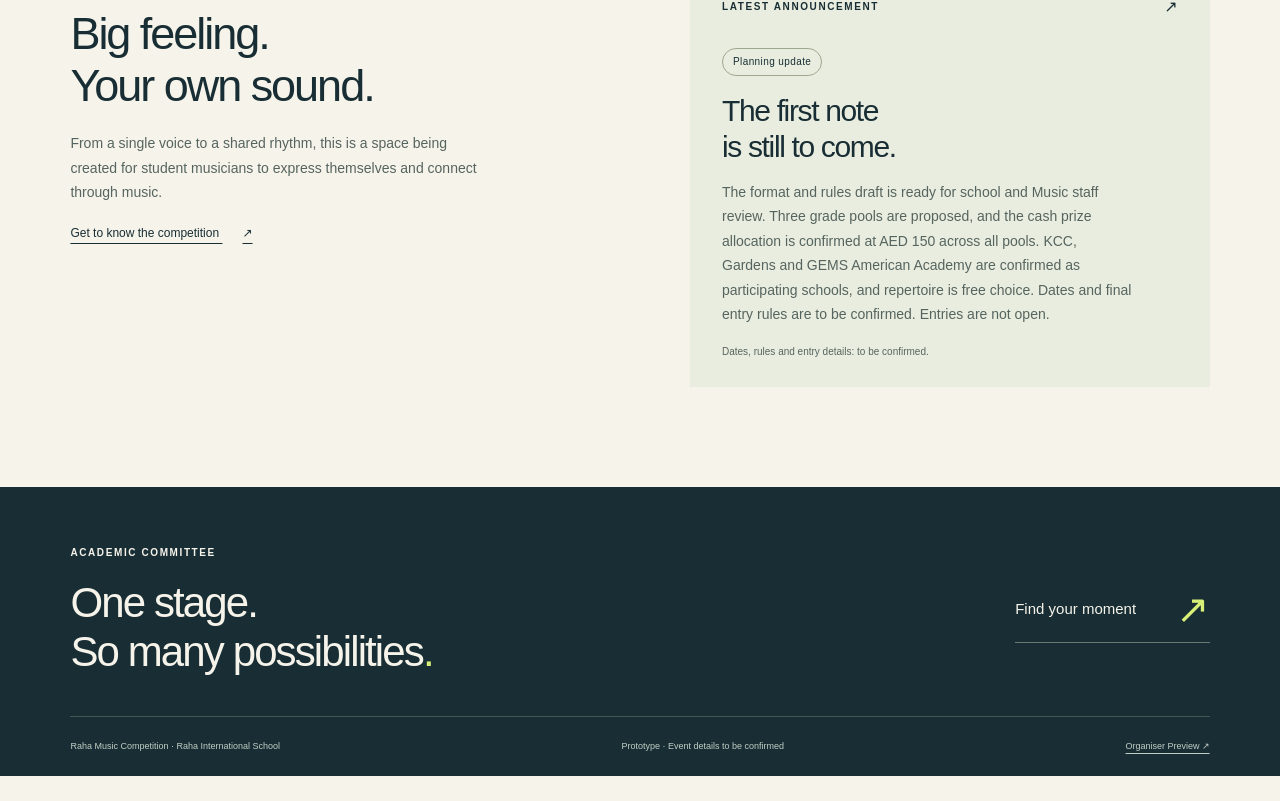
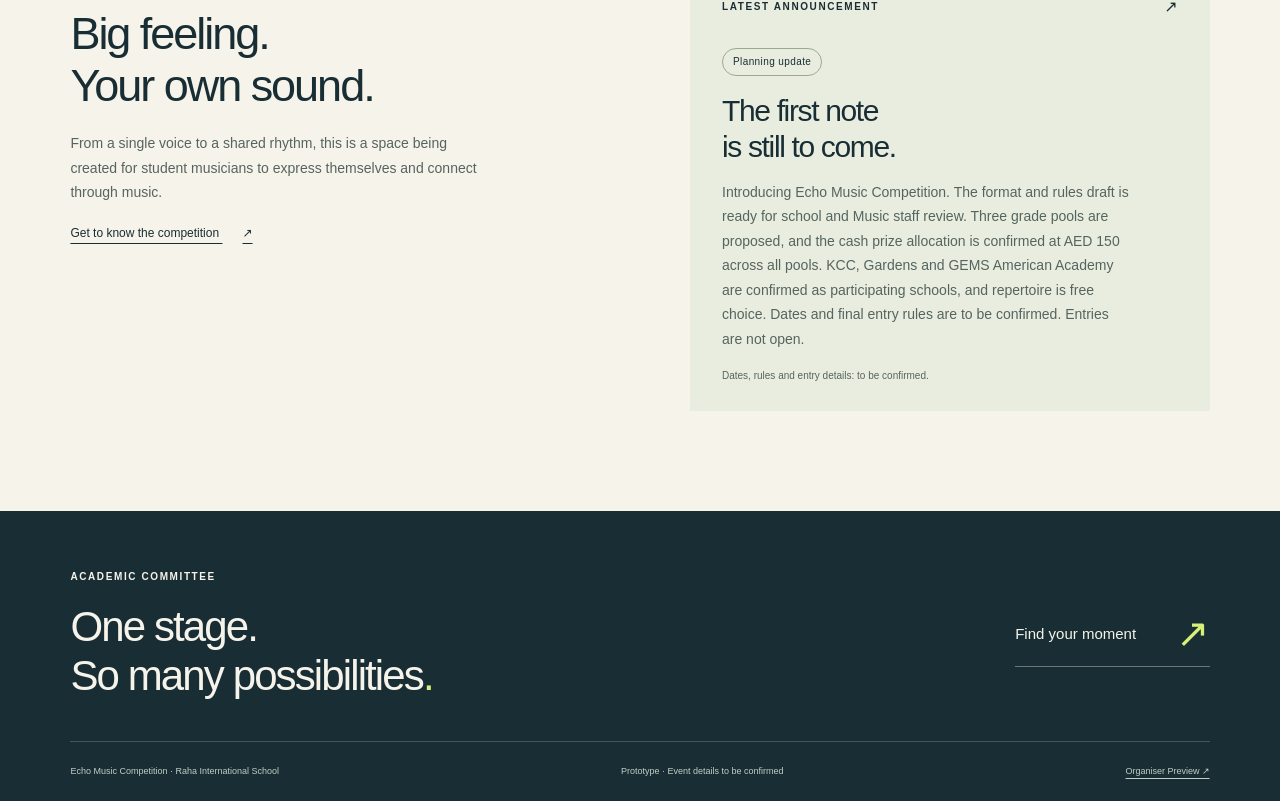
Before and after one commit to AKAlpha0811/music-competition, a React (Vite) app in the folder music-competition/: page / in a window 1280 px wide. Shown: the part 1347-2148 px from the top of the page. Before the commit the page ends 2123 px from the top, so only its background shows below. Built offline with nearby package versions, Linux system fonts and the light colour scheme.

Commit message:
Rebrand as Echo with black, white and gold themes

```diff
--- a/music-competition/src/data.ts
+++ b/music-competition/src/data.ts
@@ -1,5 +1,5 @@
 export const competition = {
-  name: 'Raha Music Competition', slogan: 'Ignite Your Spark',
+  name: 'Echo Music Competition', shortName: 'Echo', slogan: 'Ignite Your Spark',
   school: 'Raha International School', organiser: 'Academic Committee',
   date: null as string | null, venue: null as string | null,
   timing: 'Term 2 or later', timingStatus: 'Proposed',
@@ -49,6 +49,6 @@ export const sampleEntries = [
   { id: 'DEMO-002', name: 'Sample Ensemble B', grade: 'Grade 8', school: 'Sample School B', mode: 'Group', type: 'Vocal', duration: '3:45' },
   { id: 'DEMO-003', name: 'Sample Solo C', grade: 'Grade 11', school: 'Sample School C', mode: 'Solo', type: 'Instrumental', duration: '2:50' },
 ];
-export const initialAnnouncement = 'The format and rules draft is ready for school and Music staff review. Three grade pools are proposed, and the cash prize allocation is confirmed at AED 150 across all pools. KCC, Gardens and GEMS American Academy are confirmed as participating schools, and repertoire is free choice. Dates and final entry rules are to be confirmed. Entries are not open.';
+export const initialAnnouncement = 'Introducing Echo Music Competition. The format and rules draft is ready for school and Music staff review. Three grade pools are proposed, and the cash prize allocation is confirmed at AED 150 across all pools. KCC, Gardens and GEMS American Academy are confirmed as participating schools, and repertoire is free choice. Dates and final entry rules are to be confirmed. Entries are not open.';
 export const resultPlaces = ['1st place', '2nd place', '3rd place'];
 export const cashPrizeTotal = competition.pools.reduce((total, pool) => total + pool.awards.reduce((sum, amount) => sum + amount, 0), 0);
```
